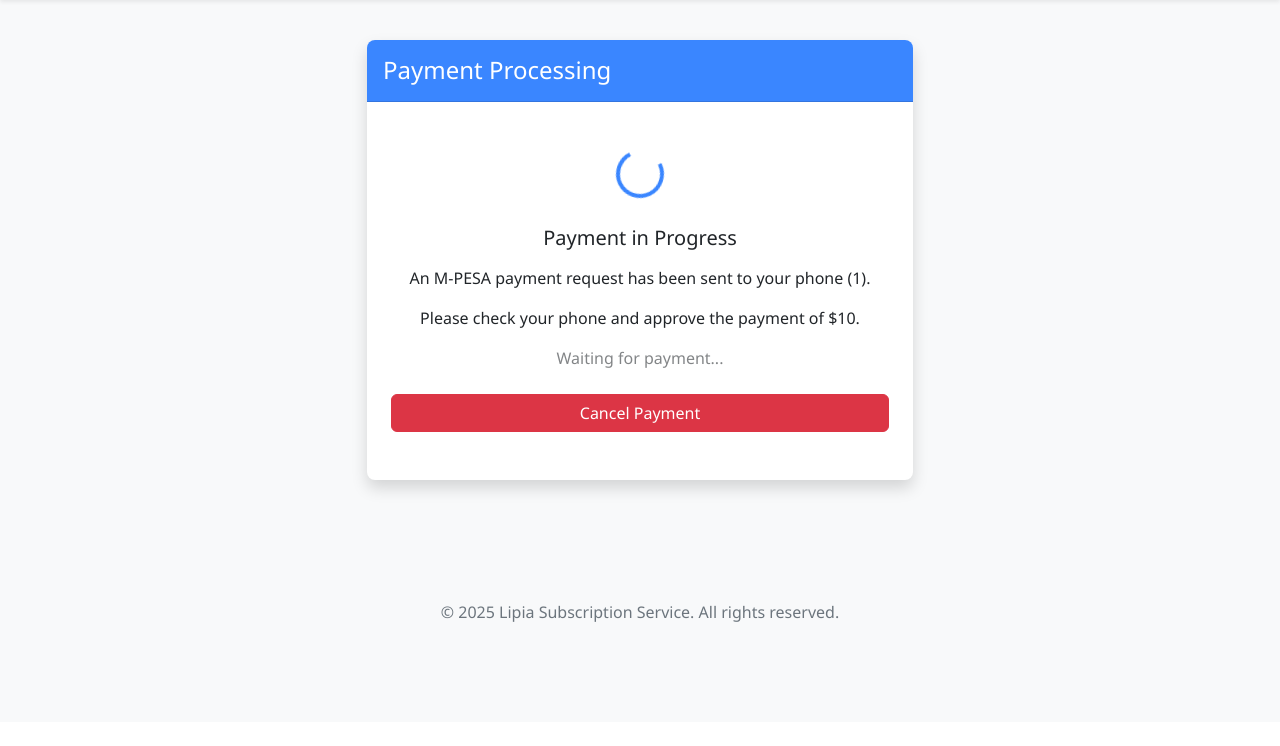
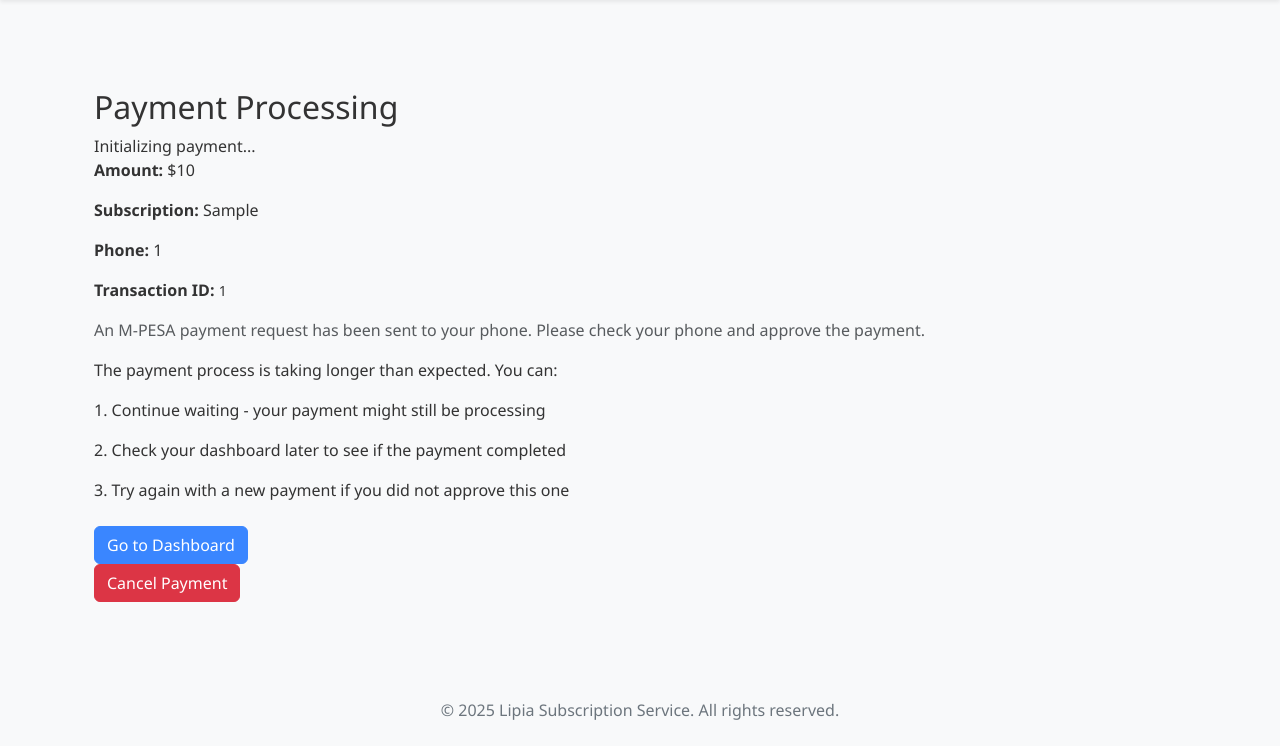
Before and after one commit to granitevolition/payments, a Flask app: template templates/payment_processing.html in a window 1280 px wide. Shown: the part 78-824 px from the top of the page. Before the commit the page ends 700 px from the top, so only its background shows below. Run offline with Flask 2, Linux system fonts and the light colour scheme; the template is opened without the code that fills it: most values are stand-ins (such as "Sample title", 1, 10 or a date in 2020).

Commit message:
Update payment processing template with real-time status updates

```diff
--- a/templates/payment_processing.html
+++ b/templates/payment_processing.html
@@ -1,76 +1,159 @@
-{% extends "base.html" %}
+{% extends 'base.html' %}
 
-{% block title %}Payment Processing - Lipia Subscription Service{% endblock %}
+{% block title %}Payment Processing{% endblock %}
+
+{% block styles %}
+<style>
+    .payment-processing-container {
+        max-width: 600px;
+        margin: 0 auto;
+        padding: 20px;
+        background-color: #fff;
+        border-radius: 8px;
+        box-shadow: 0 2px 10px rgba(0, 0, 0, 0.1);
+        text-align: center;
+    }
+
+    .status-indicator {
+        width: 120px;
+        height: 120px;
+        margin: 20px auto;
+        border-radius: 50%;
+        position: relative;
+        display: flex;
+        align-items: center;
+        justify-content: center;
+    }
+
+    .status-pending {
+        background-color: #f8f9fa;
+        border: 5px solid #6c757d;
+        animation: pulse 1.5s infinite;
+    }
+
+    .status-success {
+        background-color: #d4edda;
+        border: 5px solid #28a745;
+    }
+
+    .status-failed {
+        background-color: #f8d7da;
+        border: 5px solid #dc3545;
+    }
+
+    .status-timeout {
+        background-color: #fff3cd;
+        border: 5px solid #ffc107;
+    }
+
+    .status-unknown {
+        background-color: #f8f9fa;
+        border: 5px solid #6c757d;
+    }
+
+    .status-icon {
+        font-size: 48px;
+        color: #495057;
+    }
+
+    .payment-details {
+        margin: 20px 0;
+        padding: 15px;
+        background-color: #f8f9fa;
+        border-radius: 4px;
+    }
+
+    .payment-details p {
+        margin: 5px 0;
+        font-size: 16px;
+    }
+
+    .payment-status-message {
+        font-size: 18px;
+        font-weight: bold;
+        margin: 15px 0;
+    }
+
+    .payment-timeout-message {
+        display: none;
+        margin-top: 20px;
+        padding: 10px;
+        background-color: #fff3cd;
+        border: 1px solid #ffeeba;
+        border-radius: 4px;
+    }
+
+    .btn-cancel {
+        margin-top: 20px;
+    }
+
+    /* Pulse animation for pending status */
+    @keyframes pulse {
+        0% {
+            transform: scale(1);
+            opacity: 1;
+        }
+        50% {
+            transform: scale(1.05);
+            opacity: 0.8;
+        }
+        100% {
+            transform: scale(1);
+            opacity: 1;
+        }
+    }
+</style>
+{% endblock %}
 
 {% block content %}
-<div class="row justify-content-center">
-    <div class="col-md-6">
-        <div class="card shadow">
-            <div class="card-header bg-primary text-white">
-                <h4 class="card-title mb-0">Payment Processing</h4>
-            </div>
-            <div class="card-body text-center">
-                <div class="py-4">
-                    <div class="mb-4">
-                        <div class="spinner-border text-primary" role="status" style="width: 3rem; height: 3rem;">
-                            <span class="visually-hidden">Loading...</span>
-                        </div>
-                    </div>
+<div class="container mt-5">
+    <div class="payment-processing-container">
+        <h2>Payment Processing</h2>
 
-                    <h5 class="mb-3">Payment in Progress</h5>
-                    <p>An M-PESA payment request has been sent to your phone ({{ phone_number }}).</p>
-                    <p>Please check your phone and approve the payment of ${{ amount }}.</p>
-                    <p id="status-message">Waiting for payment...</p>
+        <div id="payment-status-indicator" class="status-indicator status-pending">
+            <i class="fa fa-clock status-icon"></i>
+        </div>
 
-                    <div class="alert alert-info">
-                        <p class="mb-0"><strong>Transaction ID:</strong> {{ checkout_id }}</p>
-                    </div>
+        <div id="payment-status-message" class="payment-status-message">
+            Initializing payment...
+        </div>
 
-                    <div class="d-grid mt-4">
-                        <a href="{{ url_for('cancel_payment', checkout_id=checkout_id) }}" class="btn btn-danger">Cancel Payment</a>
-                    </div>
-                </div>
-            </div>
+        <div class="payment-details">
+            <p><strong>Amount:</strong> ${{ amount }}</p>
+            <p><strong>Subscription:</strong> {{ subscription_type|title }}</p>
+            <p><strong>Phone:</strong> {{ phone_number }}</p>
+            <p><strong>Transaction ID:</strong> <small>{{ checkout_id }}</small></p>
         </div>
+
+        <p class="text-muted">
+            An M-PESA payment request has been sent to your phone.
+            Please check your phone and approve the payment.
+        </p>
+
+        <div id="payment-timeout-message" class="payment-timeout-message">
+            <p>The payment process is taking longer than expected. You can:</p>
+            <p>1. Continue waiting - your payment might still be processing</p>
+            <p>2. Check your dashboard later to see if the payment completed</p>
+            <p>3. Try again with a new payment if you did not approve this one</p>
+            <a href="{{ url_for('dashboard') }}" class="btn btn-primary mt-2">Go to Dashboard</a>
+        </div>
+
+        <button onclick="cancelPayment('{{ checkout_id }}', '{{ url_for('cancel_payment', checkout_id='') }}')" class="btn btn-danger btn-cancel">
+            Cancel Payment
+        </button>
     </div>
 </div>
 {% endblock %}
 
-{% block extra_js %}
+{% block scripts %}
+<script src="{{ url_for('static', filename='js/payment.js') }}"></script>
 <script>
-    // Function to check payment status
-    function checkPaymentStatus() {
-        fetch('{{ url_for("check_payment_status", checkout_id=checkout_id) }}')
-            .then(response => response.json())
-            .then(data => {
-                // Update status message
-                document.getElementById('status-message').textContent = data.message;
-
-                // If payment is completed or failed, redirect
-                if (data.status === 'completed') {
-                    window.location.href = '{{ url_for("payment_success", checkout_id=checkout_id) }}';
-                } else if (data.status === 'failed' || data.status === 'cancelled') {
-                    window.location.href = '{{ url_for("payment_failed", checkout_id=checkout_id) }}';
-                } else {
-                    // Check again in 3 seconds
-                    setTimeout(checkPaymentStatus, 3000);
-                }
-            })
-            .catch(error => {
-                console.error('Error checking payment status:', error);
-                // Check again in 5 seconds (longer interval on error)
-                setTimeout(checkPaymentStatus, 5000);
-            });
-    }
-
-    // Start checking payment status when page loads
+    // Start polling for payment status when the page loads
     document.addEventListener('DOMContentLoaded', function() {
-        checkPaymentStatus();
-
-        // Set timeout for payment (2 minutes)
-        setTimeout(function() {
-            window.location.href = '{{ url_for("payment_timeout", checkout_id=checkout_id) }}';
-        }, 120000);
+        startPaymentStatusPolling(
+            '{{ checkout_id }}',
+            '{{ url_for('check_payment_status', checkout_id='') }}'
+        );
     });
 </script>
 {% endblock %}
```
